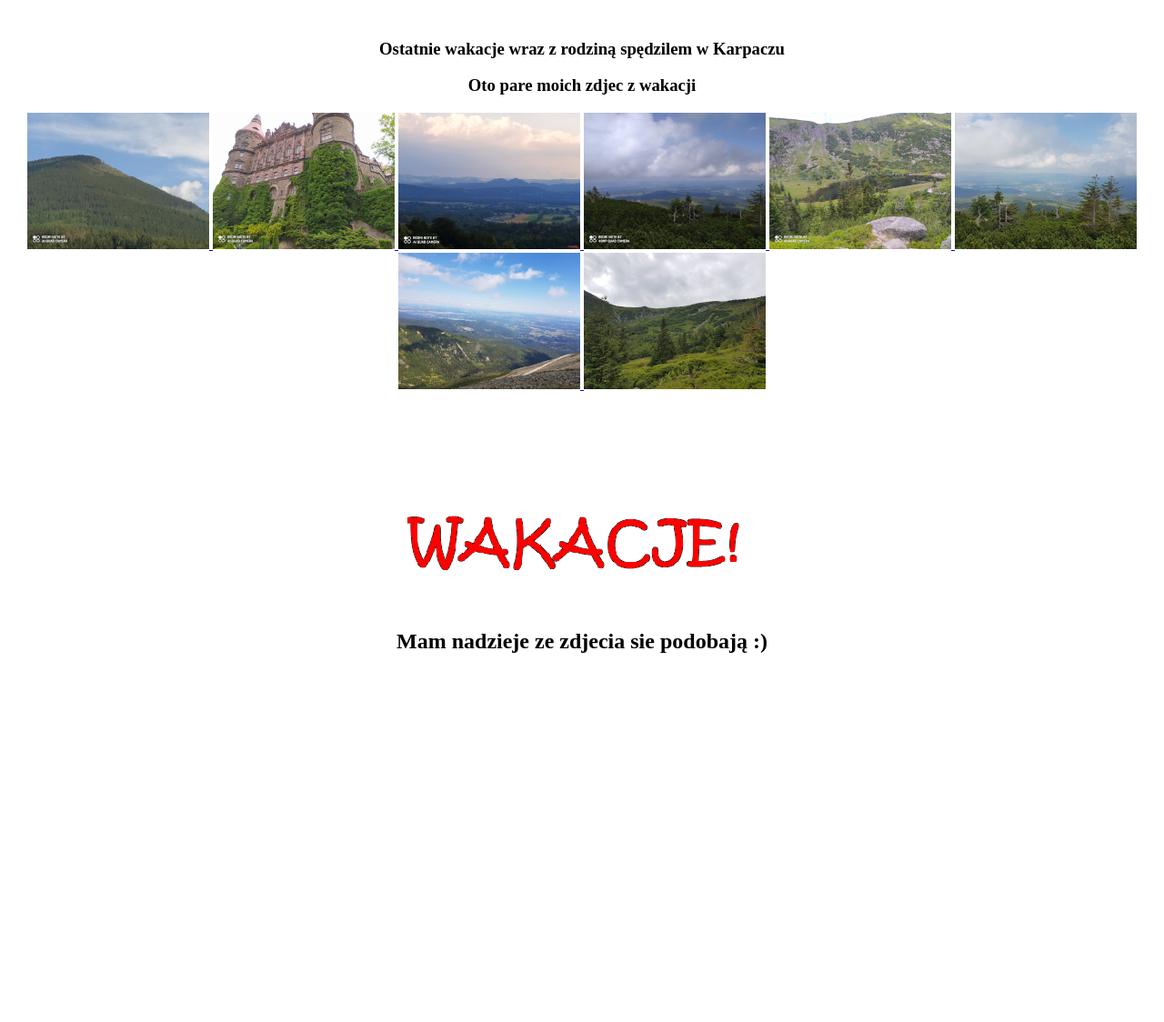
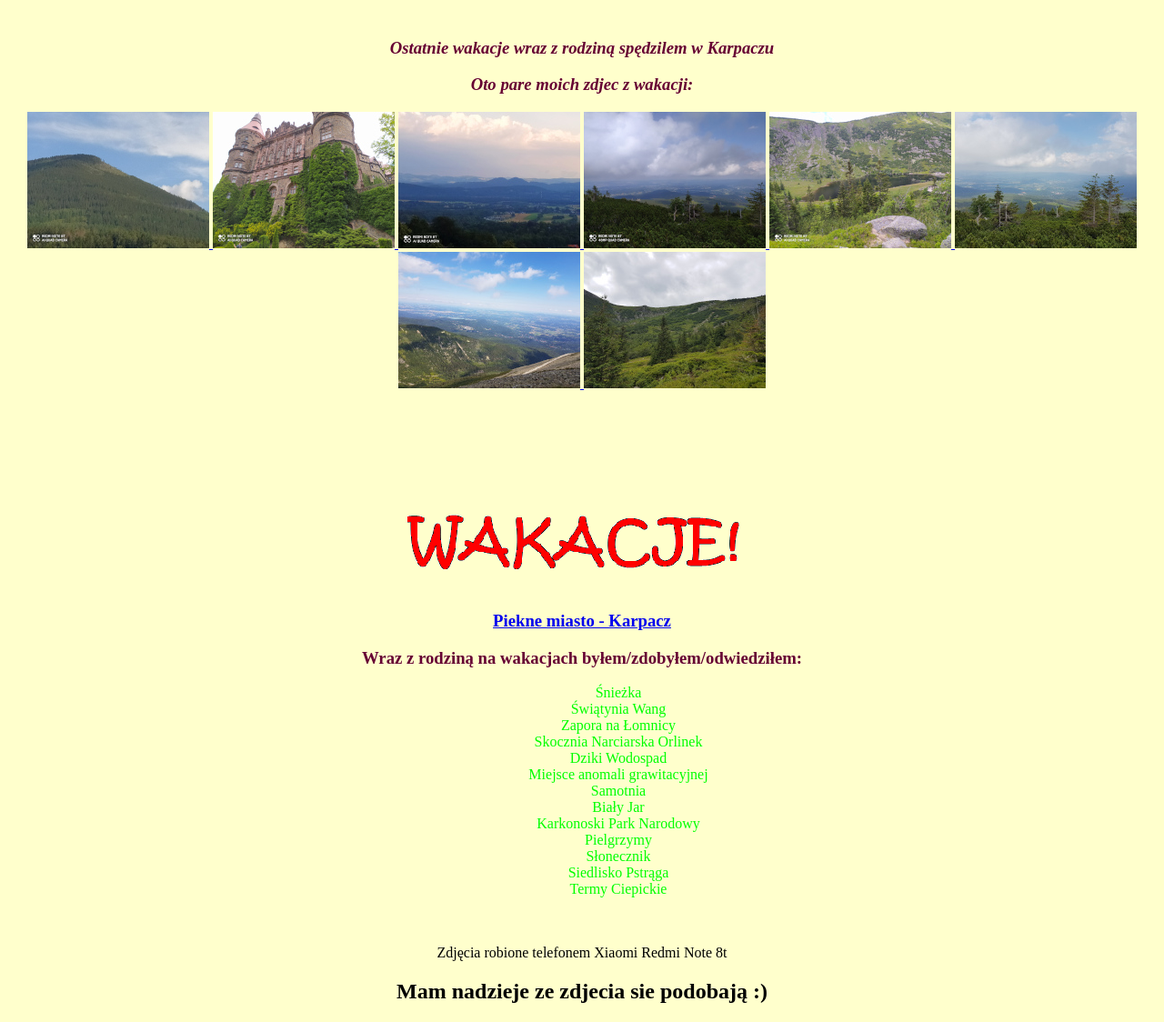
Before and after one commit to JakubTrybowski/s3, a plain HTML site: page index.html in a window 1280 px wide. Shown: the part 70-1194 px from the top of the page at 91% size. Before the commit the page ends 809 px from the top, so only its background shows below. Drawn offline with Linux system fonts and the light colour scheme.

Commit message:
Add files via upload

```diff
--- a/index.html
+++ b/index.html
@@ -7,17 +7,27 @@
 	<meta name="description" content="wakacje 2020" />
 	<meta name="keywords" content="wakacje" />
 	<meta http-equiv="X-UA-Compatible" content="IE=edge,chrome=1" />
+	<style>
+	h3	{
+	color: #660033;
+	}
+	ul	{
+	color: #00FF00;
+	}
+	</style>
 </head>
 
-<body>
+<body bgcolor="#FFFFCC">
 <center>
-	<img src="img/LOGO.png" />
+	<img src="img/Karpacz.jpg" />
 </center>
 	</br>
 	</br>
 	<center>
+	<strong><em>
 	<h3>Ostatnie wakacje wraz z rodziną spędzilem w Karpaczu</h3>
-	<h3>Oto pare moich zdjec z wakacji</h3>
+	<h3>Oto pare moich zdjec z wakacji:</h3>
+	</strong></em>
 	</center>
 	<center>
 	<a href= "img/duzy1.jpg" target="_blank" title=""> <img src="img/maly1.jpg">	</a>
@@ -33,7 +43,26 @@
 	<center>
 	<img src="img/wakacje.gif">
 	</br>
+	<h3><a href="Karpacz.html" title="Link do strony"> Piekne miasto - Karpacz </a></h3>
+	<h3>Wraz z rodziną na wakacjach byłem/zdobyłem/odwiedziłem:</h3>
+	<ul>
+<ol>Śnieżka</ol>
+<ol>Świątynia Wang</ol>
+<ol>Zapora na Łomnicy</ol>
+<ol>Skocznia Narciarska Orlinek</ol>
+<ol>Dziki Wodospad</ol>
+<ol>Miejsce anomali grawitacyjnej</ol>
+<ol>Samotnia</ol>
+<ol>Biały Jar</ol>
+<ol>Karkonoski Park Narodowy</ol>
+<ol>Pielgrzymy</ol>
+<ol>Słonecznik</ol>
+<ol>Siedlisko Pstrąga</ol>
+<ol>Termy Ciepickie<ol>
+	</ul>
 	</br>
+	</br>
+	</h3>Zdjęcia robione telefonem Xiaomi Redmi Note 8t</h3>
 	<h2>Mam nadzieje ze zdjecia sie podobają :)</h2>
 </center>
 
```
Also changed, not shown: Karpacz.html (added, +64 -0 lines), img/karpacz.jpg (added), img/mapa.jpg (added), img/wakacyjki.gif (added).
